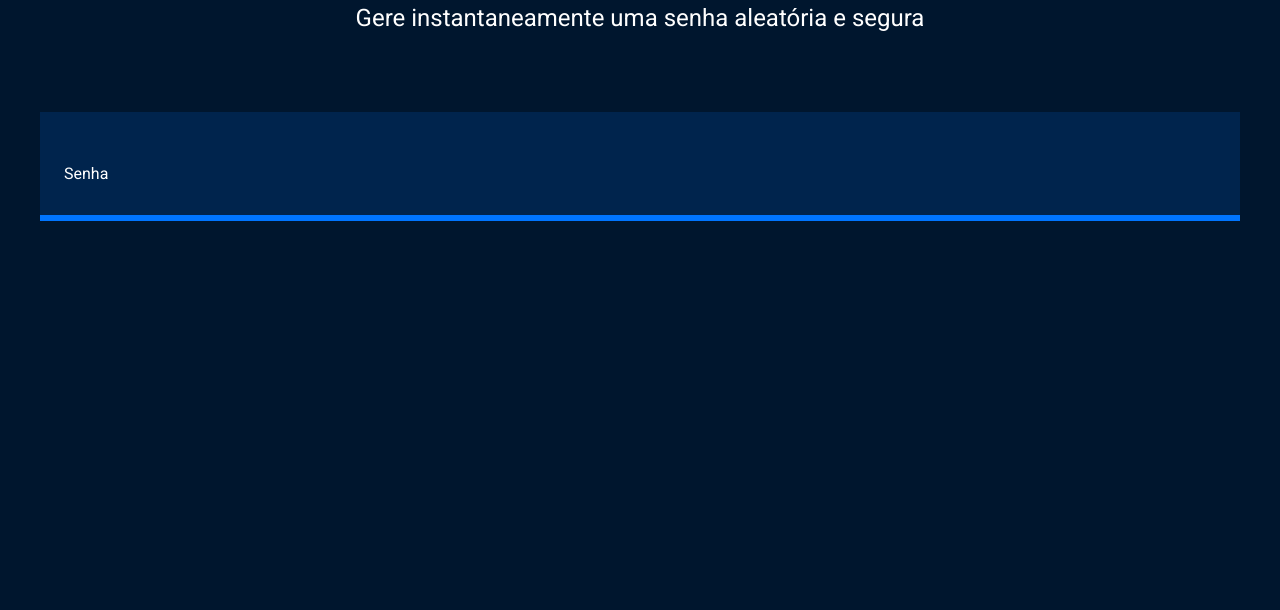
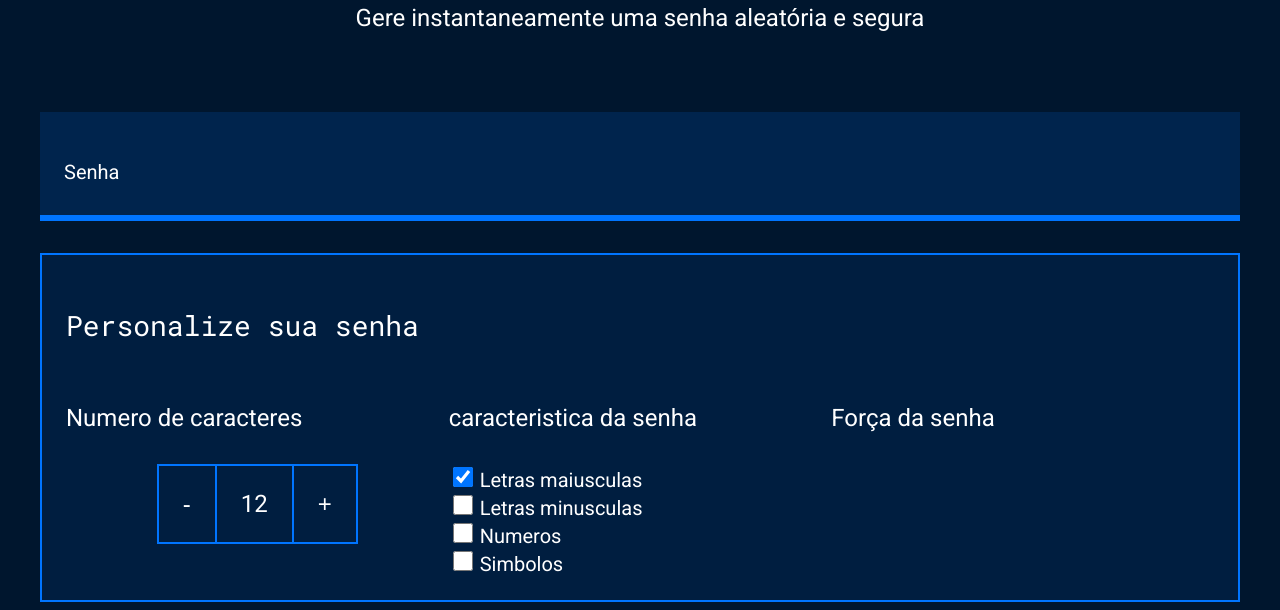
Before and after one commit to juliaferreiracampos/javacrisp, a plain HTML site: page index.html in a window 1280 px wide. Shown: the part 214-824 px from the top of the page. Before the commit the page ends 800 px from the top, so only its background shows below. Drawn offline with Linux system fonts and the light colour scheme.

Commit message:
Add files via upload

```diff
--- a/index.html
+++ b/index.html
@@ -19,6 +19,41 @@
             <label for="senha">Senha</label>
             <input name="senha" type="text" id="campo-senha">
         </div>
+        <div class="parametro">
+            <h3 class="parametro-titulo">Personalize sua senha</h3>
+            <div class="parametro-coluna__senha">
+                <div class="parametro-senha">
+                    <h4 class="parametro-senha__titulo">Numero de caracteres</h4>
+                   <div class="parametro-senha-botoes">
+                       <button class="parametro-senha__botao">-</button>
+                       <p class="parametro-senha__texto">12</p>
+                       <button class="parametro-senha__botao">+</button>
+                   </div>
+                </div>
+                <div class="parametro-senha">
+                    <h4 class="parametro-senha__titulo">caracteristica da senha</h4>
+                    <div class="parametro-senha-checkbox">
+                        <input name="maiusculo" type="checkbox" class="checkbox" checked>
+                        <label for="maiusculo">Letras maiusculas</label>
+                    </div>
+                    <div class="parametro-senha-checkbox">
+                        <input name="minusculo" type="checkbox" class="checkbox">
+                        <label for="minusculo">Letras minusculas</label>
+                    </div>
+                    <div class="parametro-senha-checkbox">
+                        <input name="numero" type="checkbox" class="checkbox">
+                        <label for="numero">Numeros</label>
+                    </div>
+                    <div class="parametro-senha-checkbox">
+                        <input name="simbolo" type="checkbox" class="checkbox">
+                        <label for="simbolo">Simbolos</label>
+                    </div>
+                </div>
+                <div class="parametro-senha">
+                    <h4 class="parametro-senha__titulo">Força da senha</h4>
+                </div>
+            </div>
+        </div>
     </section>
 </body>
 
--- a/style.css
+++ b/style.css
@@ -48,6 +48,7 @@ body{
     color: var(--branco);
     font-family: var(--roboto-mono);
     font-size: 40px;
+    width: 70%;
 }
 
 #campo-senha:focus {
@@ -58,3 +59,70 @@ body{
     max-width: 1200px;
     margin: 0 auto;
 }
+
+.parametro{
+    background-color: var(--fundo-texto);
+    border: 2px solid var(--borda);
+    margin-top: 32px;
+    padding: 24px;
+}
+
+.parametro-titulo{
+    font-family: var(--roboto-mono);
+    font-size: 28px;
+}
+
+.parametro-senha__titulo{
+    font-size:24px;
+}
+
+.parametro-coluna__senha{
+    display: flex;
+    flex-direction: column;
+    justify-content: center;
+}
+
+.parametro-senha{
+    width: 50%;
+    margin: 0 auto;
+}
+
+.parametro-senha-botoes{
+    display: flex;
+    justify-content: center;
+}
+
+.parametro-senha__botao{
+    background-color: var(--fundo-texto);
+    color: var(--branco);
+    border: 2px solid var(--borda);
+    padding: 24px;
+    font-size: 24px;
+    cursor: pointer;
+}
+
+.parametro-senha__texto{
+    padding: 24px;
+    border-top: 2px solid var(--borda);
+    border-bottom: 2px solid var(--borda);
+    margin: 0;
+    font-size: 24px;
+}
+
+label{
+    font-size: 20px;
+}
+
+.checkbox{
+    width: 20px;
+    height: 20px;
+    cursor: pointer;
+}
+
+
+
+@media screen and (min-width: 768px) {
+    .parametro-coluna__senha{
+        flex-direction: row;
+    }
+}
```
